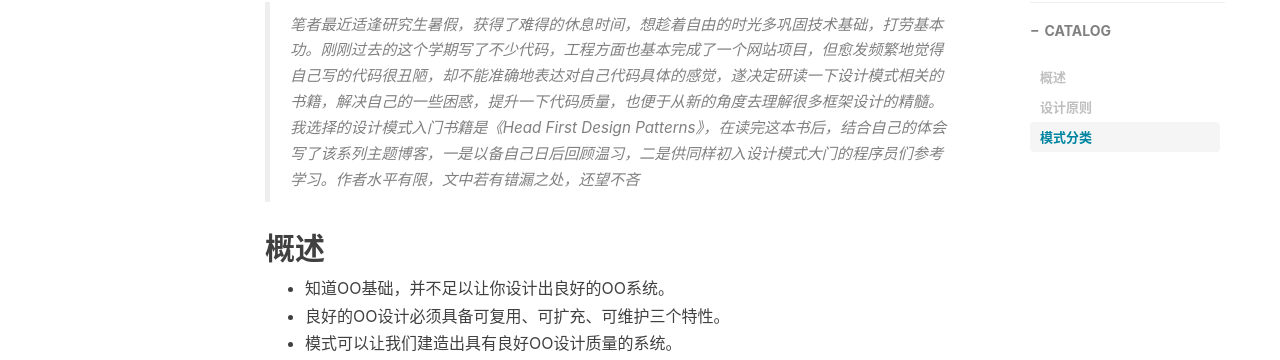
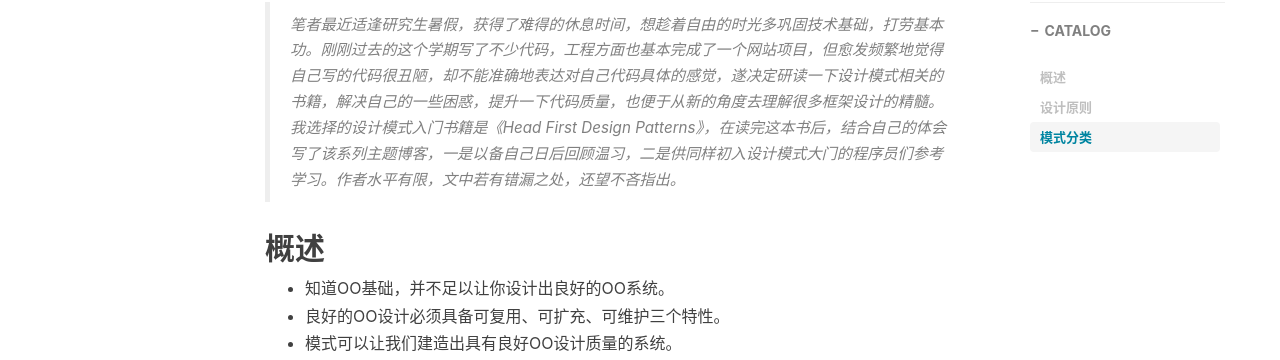
Before and after one commit to hubaoquan/CrowHawk.github.io, a Jekyll site: the page built from _posts/2017-7-20-DesignPatterns0.markdown, in a window 1280 px wide and 900 px high. Shown: the part 495-855 px from the top of the window. Built offline with Jekyll 4.4.1, drawn with Linux system fonts in a browser that asks for light colours; nearby versions of some CDN libraries; comment, search, counter and statistics services are not loaded.

Commit message:
designpattern0

```diff
--- a/_posts/2017-7-20-DesignPatterns0.markdown
+++ b/_posts/2017-7-20-DesignPatterns0.markdown
@@ -12,7 +12,7 @@ tags:
     - 读书笔记
 ---
 
-> 笔者最近适逢研究生暑假，获得了难得的休息时间，想趁着自由的时光多巩固技术基础，打劳基本功。刚刚过去的这个学期写了不少代码，工程方面也基本完成了一个网站项目，但愈发频繁地觉得自己写的代码很丑陋，却不能准确地表达对自己代码具体的感觉，遂决定研读一下设计模式相关的书籍，解决自己的一些困惑，提升一下代码质量，也便于从新的角度去理解很多框架设计的精髓。我选择的设计模式入门书籍是《Head First Design Patterns》，在读完这本书后，结合自己的体会写了该系列主题博客，一是以备自己日后回顾温习，二是供同样初入设计模式大门的程序员们参考学习。作者水平有限，文中若有错漏之处，还望不吝
+> 笔者最近适逢研究生暑假，获得了难得的休息时间，想趁着自由的时光多巩固技术基础，打劳基本功。刚刚过去的这个学期写了不少代码，工程方面也基本完成了一个网站项目，但愈发频繁地觉得自己写的代码很丑陋，却不能准确地表达对自己代码具体的感觉，遂决定研读一下设计模式相关的书籍，解决自己的一些困惑，提升一下代码质量，也便于从新的角度去理解很多框架设计的精髓。我选择的设计模式入门书籍是《Head First Design Patterns》，在读完这本书后，结合自己的体会写了该系列主题博客，一是以备自己日后回顾温习，二是供同样初入设计模式大门的程序员们参考学习。作者水平有限，文中若有错漏之处，还望不吝指出。
 
 ## 概述
 
```
